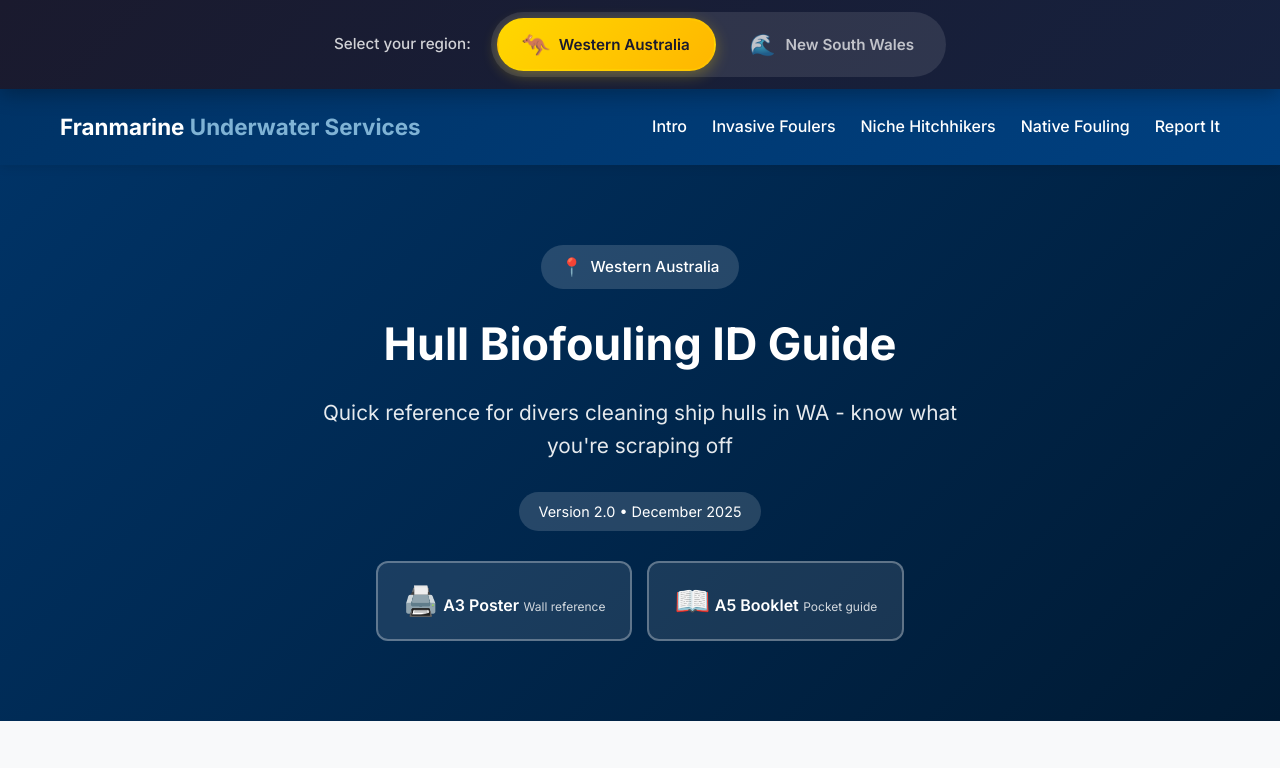
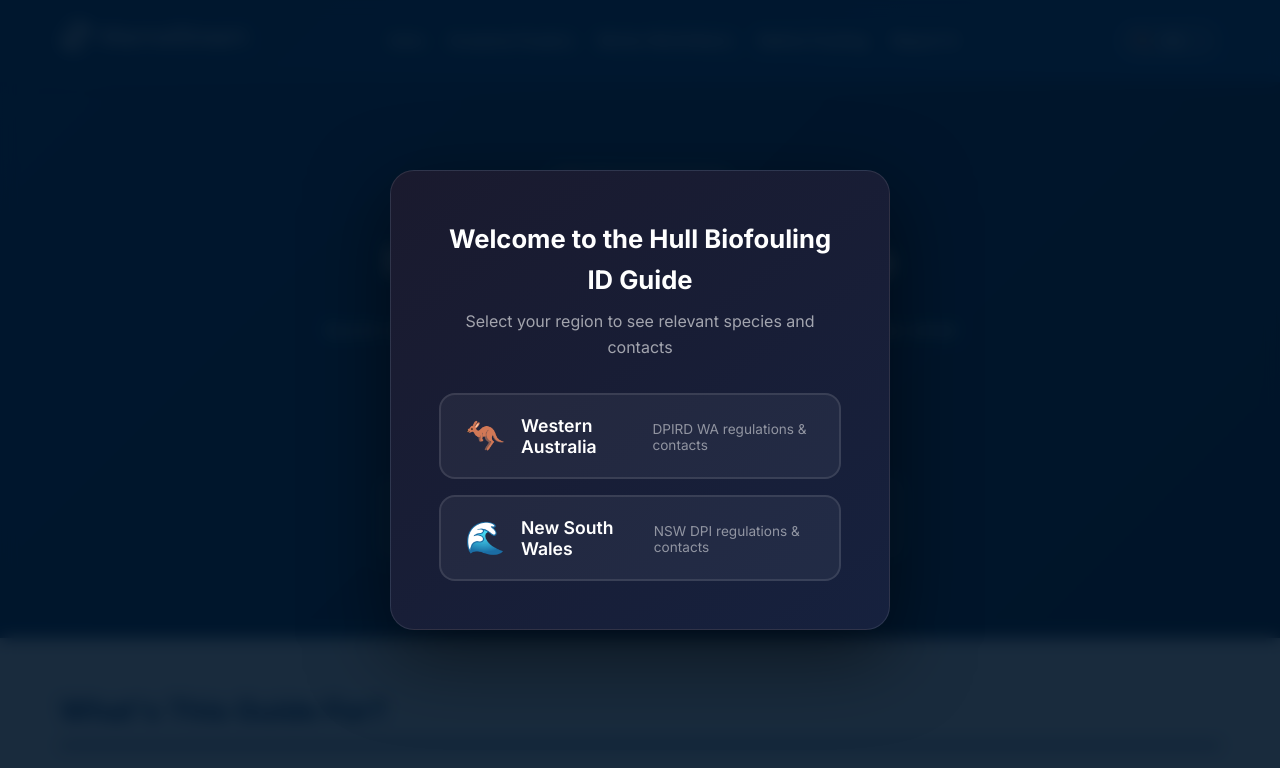
Before and after one commit to Mathew-Harvey/BiofoulingIdGuide, a plain HTML site: page index.html in a window 1280 px wide. Shown: the top 768 px of the page. Drawn offline with Linux system fonts and the light colour scheme.

Commit message:
update localation uiux

```diff
--- a/index.html
+++ b/index.html
@@ -3,34 +3,38 @@
 <head>
     <meta charset="UTF-8">
     <meta name="viewport" content="width=device-width, initial-scale=1.0">
-    <title>Hull Biofouling ID Guide - Franmarine Underwater Services</title>
+    <title>Hull Biofouling ID Guide - MarineStream</title>
     <link href="https://fonts.googleapis.com/css2?family=Inter:wght@400;500;600;700&display=swap" rel="stylesheet">
     <link rel="stylesheet" href="style.css">
 </head>
 <body data-region="wa">
 
-    <!-- Region Selector Banner -->
-    <div class="region-selector">
-        <div class="container">
-            <div class="region-selector-inner">
-                <span class="region-label">Select your region:</span>
-                <div class="region-toggle">
-                    <button class="region-btn active" data-region="wa" onclick="setRegion('wa')">
-                        <span class="region-icon">🦘</span>
-                        <span class="region-name">Western Australia</span>
-                    </button>
-                    <button class="region-btn" data-region="nsw" onclick="setRegion('nsw')">
-                        <span class="region-icon">🌊</span>
-                        <span class="region-name">New South Wales</span>
-                    </button>
-                </div>
+    <!-- Region Selection Modal (First Visit) -->
+    <div class="region-modal" id="region-modal">
+        <div class="region-modal-backdrop"></div>
+        <div class="region-modal-content">
+            <div class="region-modal-header">
+                <h2>Welcome to the Hull Biofouling ID Guide</h2>
+                <p>Select your region to see relevant species and contacts</p>
+            </div>
+            <div class="region-modal-options">
+                <button class="region-modal-btn" onclick="selectRegionFromModal('wa')">
+                    <span class="region-modal-icon">🦘</span>
+                    <span class="region-modal-name">Western Australia</span>
+                    <span class="region-modal-desc">DPIRD WA regulations & contacts</span>
+                </button>
+                <button class="region-modal-btn" onclick="selectRegionFromModal('nsw')">
+                    <span class="region-modal-icon">🌊</span>
+                    <span class="region-modal-name">New South Wales</span>
+                    <span class="region-modal-desc">NSW DPI regulations & contacts</span>
+                </button>
             </div>
         </div>
     </div>
 
     <header>
         <div class="container">
-            <div class="logo">Franmarine <span>Underwater Services</span></div>
+            <a href="https://www.marinestream.com.au" class="logo"><img src="assets/marinestream_logo_white.png" alt="MarineStream" style="height: 32px;"></a>
             <nav>
                 <ul>
                     <li><a href="#intro">Intro</a></li>
@@ -40,6 +44,22 @@
                     <li><a href="#contact">Report It</a></li>
                 </ul>
             </nav>
+            <!-- Region Dropdown -->
+            <div class="region-dropdown" id="region-dropdown">
+                <button class="region-dropdown-trigger" onclick="toggleRegionDropdown()">
+                    <span class="region-dropdown-icon" id="region-dropdown-icon">🦘</span>
+                    <span class="region-dropdown-text" id="region-dropdown-text">WA</span>
+                    <svg class="region-dropdown-arrow" width="12" height="12" viewBox="0 0 12 12" fill="currentColor"><path d="M2.5 4.5L6 8L9.5 4.5" stroke="currentColor" stroke-width="1.5" fill="none" stroke-linecap="round"/></svg>
+                </button>
+                <div class="region-dropdown-menu" id="region-dropdown-menu">
+                    <button class="region-dropdown-item" data-region="wa" onclick="setRegion('wa')">
+                        <span>🦘</span> Western Australia
+                    </button>
+                    <button class="region-dropdown-item" data-region="nsw" onclick="setRegion('nsw')">
+                        <span>🌊</span> New South Wales
+                    </button>
+                </div>
+            </div>
         </div>
     </header>
 
@@ -1126,10 +1146,10 @@
 
                 <div class="contact-grid">
                     <div class="contact-card">
-                        <h3>Franmarine</h3>
+                        <h3>MarineStream</h3>
                         <p><strong>Biofouling Manager:</strong> Mat Harvey</p>
                         <p><strong>Operations Manager:</strong> Sam Diamond</p>
-                        <p><strong>Website:</strong> www.franmarine.com.au</p>
+                        <p><strong>Website:</strong> <a href="https://www.marinestream.com.au" style="color: inherit;">www.marinestream.com.au</a></p>
                     </div>
 
                     <div class="contact-card">
@@ -1187,7 +1207,7 @@
 
     <footer>
         <div class="container">
-            <p>© 2025 Franmarine Underwater Services</p>
+            <p>© 2025 MarineStream</p>
             <p class="region-content wa-content">Info from DAFF, DPIRD WA, NIMPIS</p>
             <p class="region-content nsw-content" style="display:none;">Info from DAFF, NSW DPI, NIMPIS</p>
         </div>
--- a/script.js
+++ b/script.js
@@ -1,6 +1,6 @@
 /**
  * Hull Biofouling ID Guide - JavaScript
- * Franmarine Underwater Services
+ * MarineStream
  */
 
 // =============================================
@@ -24,23 +24,28 @@ function setRegion(region) {
     // Update body data attribute
     document.body.setAttribute('data-region', region);
 
-    // Update region buttons
-    document.querySelectorAll('.region-btn').forEach(btn => {
-        btn.classList.remove('active');
-        if (btn.getAttribute('data-region') === region) {
-            btn.classList.add('active');
-        }
-    });
-
-    // Update region badge
+    // Update region badge in hero
     const badgeText = document.getElementById('region-badge-text');
     if (badgeText) {
         badgeText.textContent = regionData[region].name;
-        // Add animation
         badgeText.parentElement.style.animation = 'none';
-        badgeText.parentElement.offsetHeight; // Trigger reflow
+        badgeText.parentElement.offsetHeight;
         badgeText.parentElement.style.animation = 'fadeInUp 0.3s ease';
     }
+
+    // Update header dropdown
+    const dropdownText = document.getElementById('region-dropdown-text');
+    const dropdownIcon = document.getElementById('region-dropdown-icon');
+    if (dropdownText) dropdownText.textContent = regionData[region].shortName;
+    if (dropdownIcon) dropdownIcon.textContent = regionData[region].icon;
+
+    // Update dropdown menu active state
+    document.querySelectorAll('.region-dropdown-item').forEach(item => {
+        item.classList.remove('active');
+        if (item.getAttribute('data-region') === region) {
+            item.classList.add('active');
+        }
+    });
 
     // Update hero subtitle
     const regionTextSpans = document.querySelectorAll('.region-text');
@@ -51,14 +56,61 @@ function setRegion(region) {
     // Store preference in localStorage
     localStorage.setItem('biofouling-region', region);
 
-    // Scroll to top smoothly when changing regions
-    window.scrollTo({ top: 0, behavior: 'smooth' });
+    // Close dropdown if open
+    closeRegionDropdown();
 }
 
-// Initialize region from localStorage or default to WA
+// Select region from modal (first visit)
+function selectRegionFromModal(region) {
+    setRegion(region);
+    localStorage.setItem('biofouling-region-selected', 'true');
+    closeRegionModal();
+}
+
+// Region modal functions
+function showRegionModal() {
+    const modal = document.getElementById('region-modal');
+    if (modal) modal.classList.add('active');
+    document.body.style.overflow = 'hidden';
+}
+
+function closeRegionModal() {
+    const modal = document.getElementById('region-modal');
+    if (modal) modal.classList.remove('active');
+    document.body.style.overflow = '';
+}
+
+// Region dropdown functions
+function toggleRegionDropdown() {
+    const dropdown = document.getElementById('region-dropdown');
+    if (dropdown) dropdown.classList.toggle('open');
+}
+
+function closeRegionDropdown() {
+    const dropdown = document.getElementById('region-dropdown');
+    if (dropdown) dropdown.classList.remove('open');
+}
+
+// Close dropdown when clicking outside
+document.addEventListener('click', function(e) {
+    const dropdown = document.getElementById('region-dropdown');
+    if (dropdown && !dropdown.contains(e.target)) {
+        closeRegionDropdown();
+    }
+});
+
+// Initialize region
 function initRegion() {
+    const hasSelected = localStorage.getItem('biofouling-region-selected');
     const savedRegion = localStorage.getItem('biofouling-region') || 'wa';
+
+    // Set the region
     setRegion(savedRegion);
+
+    // Show modal if first visit
+    if (!hasSelected) {
+        setTimeout(showRegionModal, 300);
+    }
 }
 
 // Run on page load
--- a/style.css
+++ b/style.css
@@ -20,87 +20,214 @@
 
 * { box-sizing: border-box; margin: 0; padding: 0; }
 
+html, body {
+    margin: 0;
+    padding: 0;
+}
+
 body {
     font-family: 'Inter', -apple-system, BlinkMacSystemFont, sans-serif;
     line-height: 1.6;
     color: var(--gray-800);
     background: var(--gray-100);
+    overflow-x: hidden;
 }
 
 /* =============================================
-   Region Selector
+   Region Modal (First Visit)
    ============================================= */
 
-.region-selector {
-    background: linear-gradient(135deg, #1a1a2e 0%, #16213e 100%);
-    padding: 12px 0;
-    position: sticky;
-    top: 0;
-    z-index: 200;
-    box-shadow: 0 4px 20px rgba(0, 0, 0, 0.3);
-}
-
-.region-selector-inner {
+.region-modal {
+    position: fixed;
+    inset: 0;
+    z-index: 9999;
     display: flex;
     align-items: center;
     justify-content: center;
-    gap: 20px;
-    flex-wrap: wrap;
+    opacity: 0;
+    visibility: hidden;
+    transition: all 0.3s ease;
 }
 
-.region-label {
-    color: rgba(255, 255, 255, 0.8);
-    font-weight: 500;
-    font-size: 0.95rem;
+.region-modal.active {
+    opacity: 1;
+    visibility: visible;
 }
 
-.region-toggle {
-    display: flex;
-    gap: 8px;
-    background: rgba(255, 255, 255, 0.1);
-    padding: 6px;
-    border-radius: 50px;
+.region-modal-backdrop {
+    position: absolute;
+    inset: 0;
+    background: rgba(0, 20, 40, 0.9);
+    backdrop-filter: blur(8px);
 }
 
-.region-btn {
+.region-modal-content {
+    position: relative;
+    background: linear-gradient(145deg, #1a1a2e, #16213e);
+    border-radius: 24px;
+    padding: 48px;
+    max-width: 500px;
+    width: 90%;
+    box-shadow: 0 25px 80px rgba(0, 0, 0, 0.5);
+    transform: translateY(20px) scale(0.95);
+    transition: transform 0.3s ease;
+    border: 1px solid rgba(255, 255, 255, 0.1);
+}
+
+.region-modal.active .region-modal-content {
+    transform: translateY(0) scale(1);
+}
+
+.region-modal-header {
+    text-align: center;
+    margin-bottom: 32px;
+}
+
+.region-modal-header h2 {
+    color: white;
+    font-size: 1.6rem;
+    margin-bottom: 8px;
+    font-weight: 700;
+}
+
+.region-modal-header p {
+    color: rgba(255, 255, 255, 0.6);
+    font-size: 1rem;
+}
+
+.region-modal-options {
+    display: flex;
+    flex-direction: column;
+    gap: 16px;
+}
+
+.region-modal-btn {
+    display: flex;
+    align-items: center;
+    gap: 16px;
+    padding: 20px 24px;
+    background: rgba(255, 255, 255, 0.05);
+    border: 2px solid rgba(255, 255, 255, 0.1);
+    border-radius: 16px;
+    cursor: pointer;
+    transition: all 0.2s ease;
+    text-align: left;
+    font-family: inherit;
+}
+
+.region-modal-btn:hover {
+    background: rgba(255, 215, 0, 0.1);
+    border-color: rgba(255, 215, 0, 0.4);
+    transform: translateX(4px);
+}
+
+.region-modal-icon {
+    font-size: 2rem;
+    flex-shrink: 0;
+}
+
+.region-modal-name {
+    display: block;
+    color: white;
+    font-size: 1.1rem;
+    font-weight: 600;
+}
+
+.region-modal-desc {
+    display: block;
+    color: rgba(255, 255, 255, 0.5);
+    font-size: 0.85rem;
+    margin-top: 2px;
+}
+
+/* =============================================
+   Region Dropdown (Header)
+   ============================================= */
+
+.region-dropdown {
+    position: relative;
+    margin-left: 16px;
+}
+
+.region-dropdown-trigger {
+    display: flex;
+    align-items: center;
+    gap: 8px;
+    padding: 8px 14px;
+    background: rgba(255, 255, 255, 0.1);
+    border: 1px solid rgba(255, 255, 255, 0.15);
+    border-radius: 24px;
+    cursor: pointer;
+    color: white;
+    font-family: inherit;
+    font-size: 0.9rem;
+    font-weight: 500;
+    transition: all 0.2s ease;
+}
+
+.region-dropdown-trigger:hover {
+    background: rgba(255, 255, 255, 0.15);
+    border-color: rgba(255, 255, 255, 0.25);
+}
+
+.region-dropdown-icon {
+    font-size: 1.1rem;
+}
+
+.region-dropdown-arrow {
+    opacity: 0.6;
+    transition: transform 0.2s ease;
+}
+
+.region-dropdown.open .region-dropdown-arrow {
+    transform: rotate(180deg);
+}
+
+.region-dropdown-menu {
+    position: absolute;
+    top: calc(100% + 8px);
+    right: 0;
+    background: white;
+    border-radius: 12px;
+    box-shadow: 0 10px 40px rgba(0, 0, 0, 0.2);
+    min-width: 200px;
+    opacity: 0;
+    visibility: hidden;
+    transform: translateY(-10px);
+    transition: all 0.2s ease;
+    overflow: hidden;
+    z-index: 1000;
+}
+
+.region-dropdown.open .region-dropdown-menu {
+    opacity: 1;
+    visibility: visible;
+    transform: translateY(0);
+}
+
+.region-dropdown-item {
     display: flex;
     align-items: center;
     gap: 10px;
-    padding: 12px 24px;
-    border: 2px solid transparent;
-    background: transparent;
-    border-radius: 40px;
+    width: 100%;
+    padding: 14px 18px;
+    background: none;
+    border: none;
     cursor: pointer;
-    transition: all 0.3s ease;
-    color: rgba(255, 255, 255, 0.7);
     font-family: inherit;
     font-size: 0.95rem;
-    font-weight: 500;
+    color: #333;
+    transition: background 0.15s ease;
+    text-align: left;
 }
 
-.region-btn:hover {
-    background: rgba(255, 255, 255, 0.1);
-    color: white;
+.region-dropdown-item:hover {
+    background: #f5f5f5;
 }
 
-.region-btn.active {
-    background: linear-gradient(135deg, #ffd700 0%, #ffb700 100%);
-    color: #1a1a2e;
-    border-color: rgba(255, 215, 0, 0.3);
-    box-shadow: 0 4px 15px rgba(255, 215, 0, 0.3);
-}
-
-.region-btn.active .region-icon {
-    transform: scale(1.1);
-}
-
-.region-icon {
-    font-size: 1.3rem;
-    transition: transform 0.3s ease;
-}
-
-.region-name {
-    font-weight: 600;
+.region-dropdown-item.active {
+    background: #003366;
+    color: white;
 }
 
 /* Region Badge in Hero */
@@ -142,21 +269,18 @@ body[data-region="wa"] .nsw-content { display: none !important; }
 body[data-region="nsw"] .wa-content { display: none !important; }
 body[data-region="nsw"] .nsw-content { display: block !important; }
 
-/* Responsive region selector */
+/* Responsive region modal */
 @media (max-width: 600px) {
-    .region-selector-inner {
-        flex-direction: column;
-        gap: 10px;
+    .region-modal-content {
+        padding: 32px 24px;
     }
 
-    .region-toggle {
-        flex-direction: column;
-        width: 100%;
-        max-width: 280px;
+    .region-modal-header h2 {
+        font-size: 1.3rem;
     }
 
-    .region-btn {
-        justify-content: center;
+    .region-dropdown-text {
+        display: none;
         padding: 14px 20px;
     }
 }
@@ -169,15 +293,9 @@ header {
     color: white;
     padding: 20px 0;
     position: sticky;
-    top: 60px; /* Below region selector */
+    top: 0;
     z-index: 100;
     box-shadow: 0 2px 10px rgba(0,0,0,0.1);
-}
-
-@media (max-width: 600px) {
-    header {
-        top: 130px; /* Taller region selector on mobile */
-    }
 }
 
 header .container {
```
Also changed, not shown: A3Poster-NSW.html (+2 -2 lines), A3Poster.html (+2 -2 lines), A5Booklet-NSW.html (+17 -17 lines), A5Booklet.html (+16 -16 lines), assets/marinestream_logo_white.png (added).
